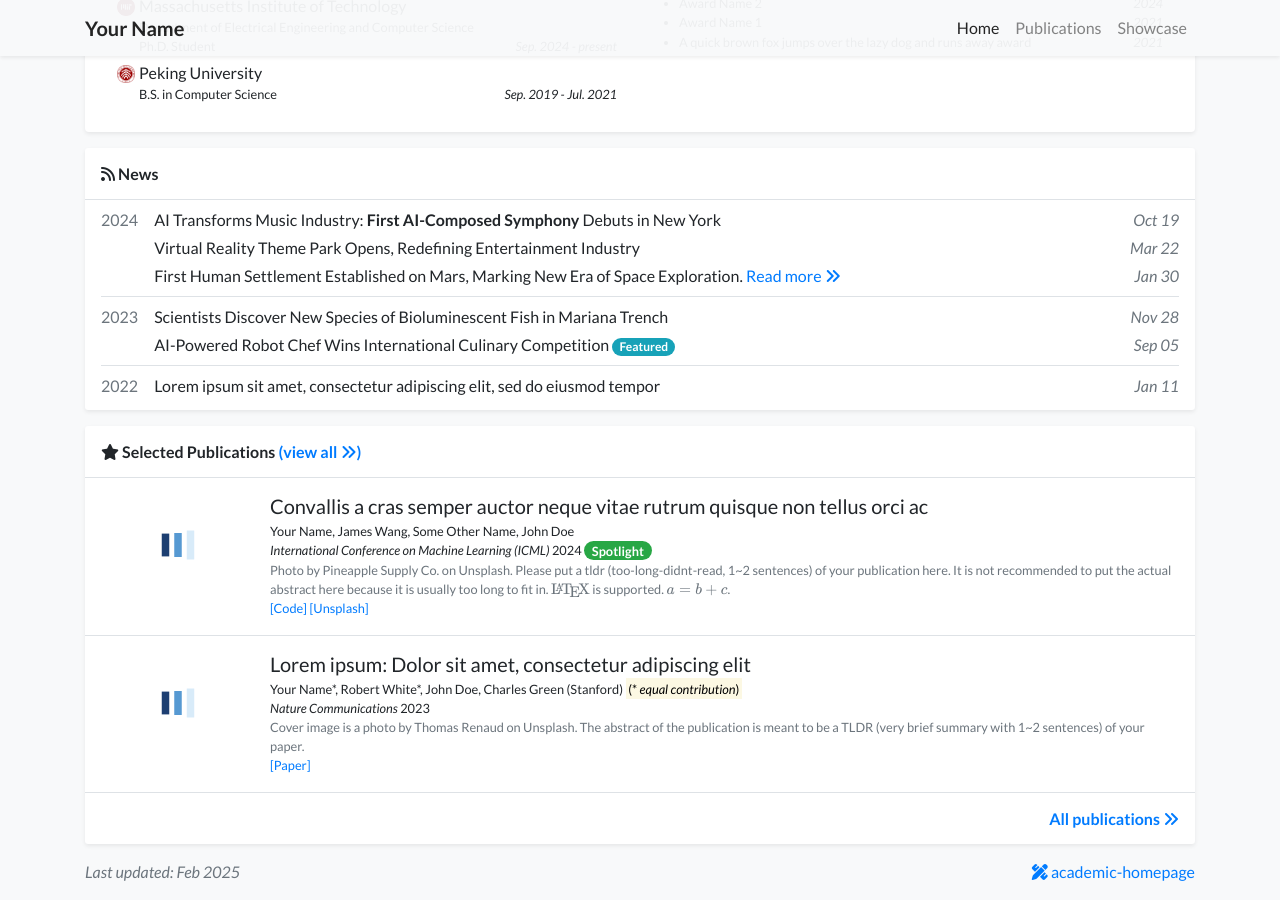
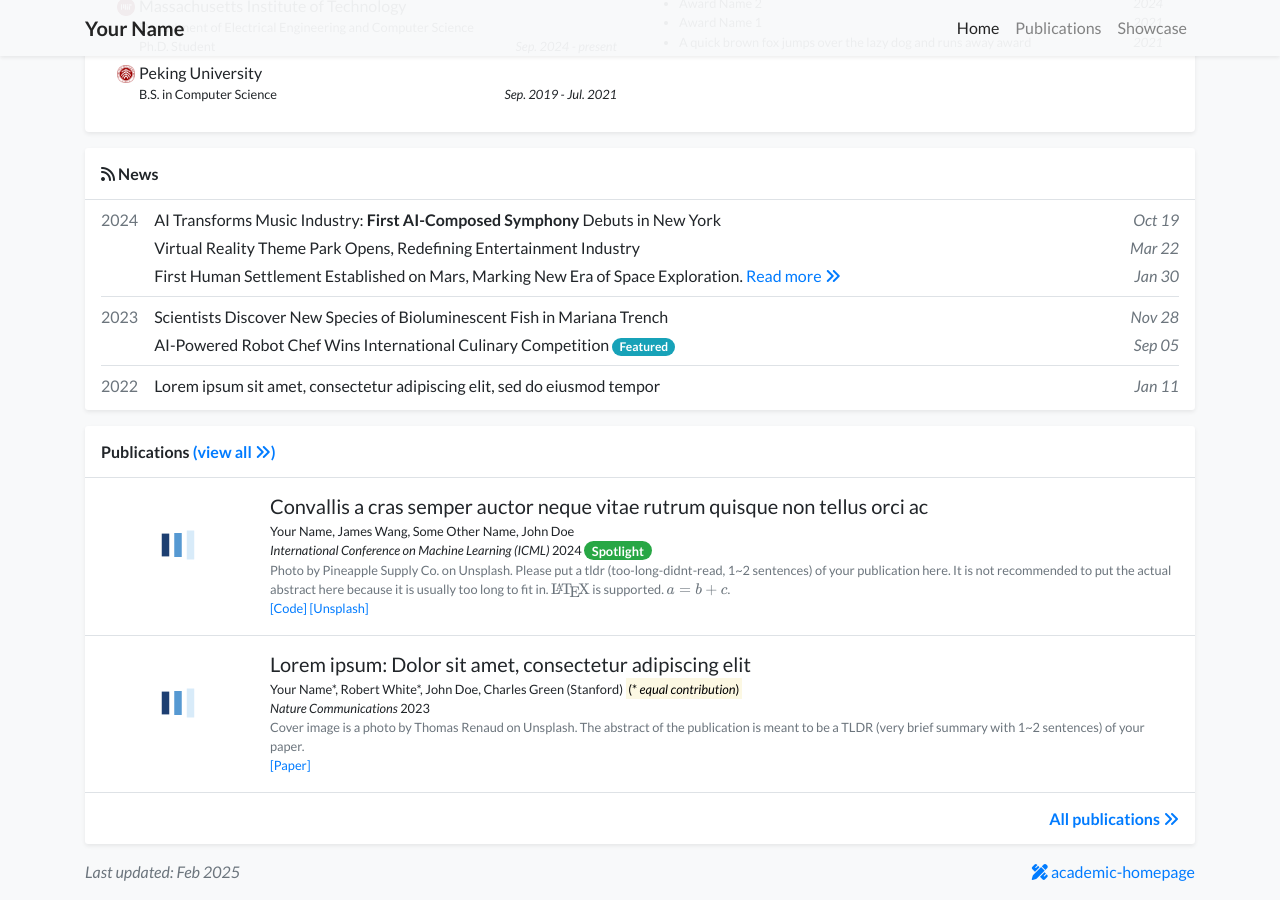
Before and after one commit to eunsil04/eunsil04.github.io, a Jekyll site: the page built from index.html, in a window 1280 px wide and 900 px high, scrolled down 706 px. Built offline with Jekyll 4.4.1, drawn with Linux system fonts in a browser that asks for light colours; nearby versions of some CDN libraries; a style sheet for code colours, icons or effects is not loaded.

Commit message:
Update index.html

```diff
--- a/index.html
+++ b/index.html
@@ -25,6 +25,6 @@ navbar_title: Home
     {%
         include widgets/publication_card.html
         publications=pubs
-        title='<i class="fas fa-star"></i> Selected Publications'
+        title='Publications'
     %}
 {% endif %}
```
